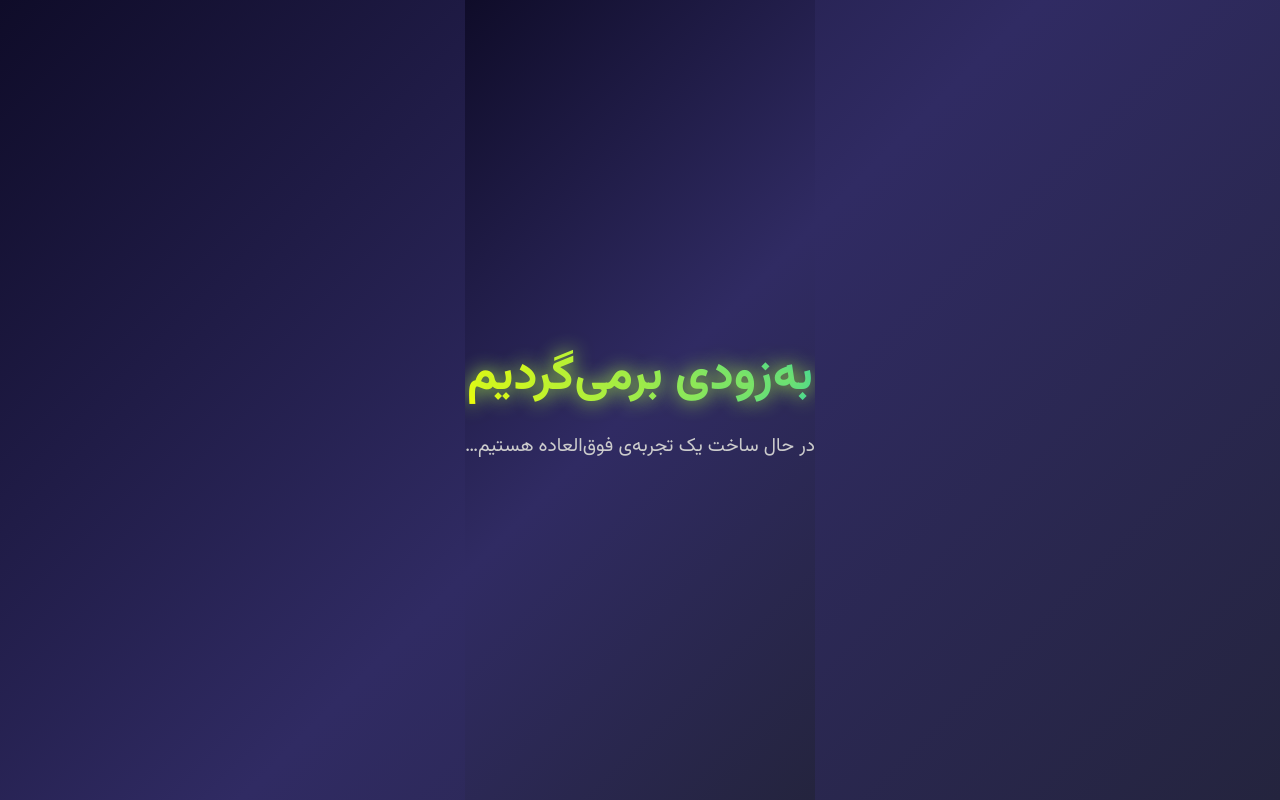
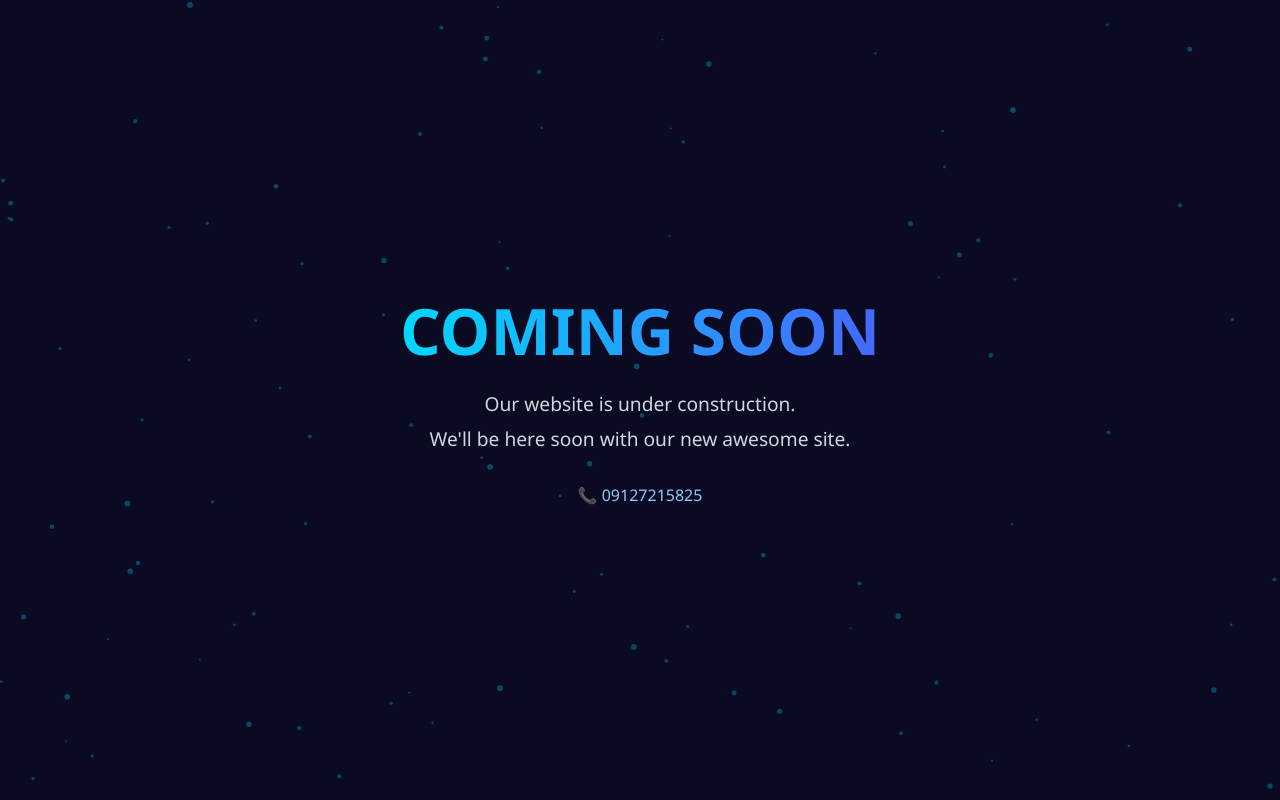
Before and after one commit to IEfiwm/rajimo-comingsoon, a plain HTML site: page index.html in a window 1280 px wide. Drawn offline with Linux system fonts and the light colour scheme.

Commit message:
modified:   index.html

```diff
--- a/index.html
+++ b/index.html
@@ -1,81 +1,85 @@
 <!DOCTYPE html>
-<html lang="fa">
+<html lang="en">
 <head>
-  <meta charset="UTF-8">
-  <meta name="viewport" content="width=device-width, initial-scale=1">
-  <title>به‌زودی برمی‌گردیم</title>
-  <link href="https://fonts.googleapis.com/css2?family=Vazirmatn:wght@400;700&display=swap" rel="stylesheet">
-  <style>
-    * {
-      margin: 0;
-      padding: 0;
-      box-sizing: border-box;
-    }
+  <meta charset="UTF-8" />
+  <meta name="viewport" content="width=device-width, initial-scale=1.0" />
+  <title>Coming Soon</title>
+  <link rel="stylesheet" href="/style.css" />
+</head>
+<body>
+  <div class="background">
+    <div class="content">
+      <h1>COMING SOON</h1>
+      <p>Our website is under construction.</p>
+      <p>We'll be here soon with our new awesome site.</p>
+      <p class="phone">📞 09127215825</p>
+    </div>
+    <canvas id="bgCanvas"></canvas>
+  </div>
 
-    html, body {
-      height: 100%;
-      font-family: 'Vazirmatn', sans-serif;
-      background: linear-gradient(135deg, #0f0c29, #302b63, #24243e);
-      color: #fff;
-      display: flex;
-      align-items: center;
-      justify-content: center;
-      text-align: center;
-      overflow: hidden;
-    }
+  <script>
+    // Animate background using particles
+    const canvas = document.getElementById("bgCanvas");
+    const ctx = canvas.getContext("2d");
+    let particlesArray = [];
 
-    .container {
-      animation: fadeIn 1.8s ease;
-    }
+    canvas.width = window.innerWidth;
+    canvas.height = window.innerHeight;
 
-    h1 {
-      font-size: 3rem;
-      margin-bottom: 1rem;
-      background: linear-gradient(to right, #f8ff00, #3ad59f);
-      -webkit-background-clip: text;
-      -webkit-text-fill-color: transparent;
-      animation: glow 3s infinite alternate;
-    }
+    window.addEventListener("resize", () => {
+      canvas.width = window.innerWidth;
+      canvas.height = window.innerHeight;
+    });
 
-    p {
-      font-size: 1.2rem;
-      color: #ccc;
-    }
+    const mouse = { x: null, y: null };
+    window.addEventListener("mousemove", (event) => {
+      mouse.x = event.x;
+      mouse.y = event.y;
+    });
 
-    @keyframes glow {
-      from {
-        text-shadow: 0 0 10px #3ad59f;
+    class Particle {
+      constructor() {
+        this.x = Math.random() * canvas.width;
+        this.y = Math.random() * canvas.height;
+        this.size = Math.random() * 2 + 1;
+        this.speedX = Math.random() * 1 - 0.5;
+        this.speedY = Math.random() * 1 - 0.5;
       }
-      to {
-        text-shadow: 0 0 25px #f8ff00;
+
+      update() {
+        this.x += this.speedX;
+        this.y += this.speedY;
+
+        if (this.x > canvas.width || this.x < 0) this.speedX *= -1;
+        if (this.y > canvas.height || this.y < 0) this.speedY *= -1;
+      }
+
+      draw() {
+        ctx.beginPath();
+        ctx.fillStyle = "rgba(0, 217, 255, 0.3)";
+        ctx.arc(this.x, this.y, this.size, 0, Math.PI * 2);
+        ctx.fill();
       }
     }
 
-    @keyframes fadeIn {
-      from {
-        opacity: 0;
-        transform: translateY(40px);
-      }
-      to {
-        opacity: 1;
-        transform: translateY(0);
+    function init() {
+      particlesArray = [];
+      for (let i = 0; i < 100; i++) {
+        particlesArray.push(new Particle());
       }
     }
 
-    @media (max-width: 600px) {
-      h1 {
-        font-size: 2rem;
-      }
-      p {
-        font-size: 1rem;
-      }
+    function animate() {
+      ctx.clearRect(0, 0, canvas.width, canvas.height);
+      particlesArray.forEach((particle) => {
+        particle.update();
+        particle.draw();
+      });
+      requestAnimationFrame(animate);
     }
-  </style>
-</head>
-<body dir="rtl">
-  <div class="container">
-    <h1>به‌زودی برمی‌گردیم</h1>
-    <p>در حال ساخت یک تجربه‌ی فوق‌العاده هستیم…</p>
-  </div>
+
+    init();
+    animate();
+  </script>
 </body>
 </html>
```
